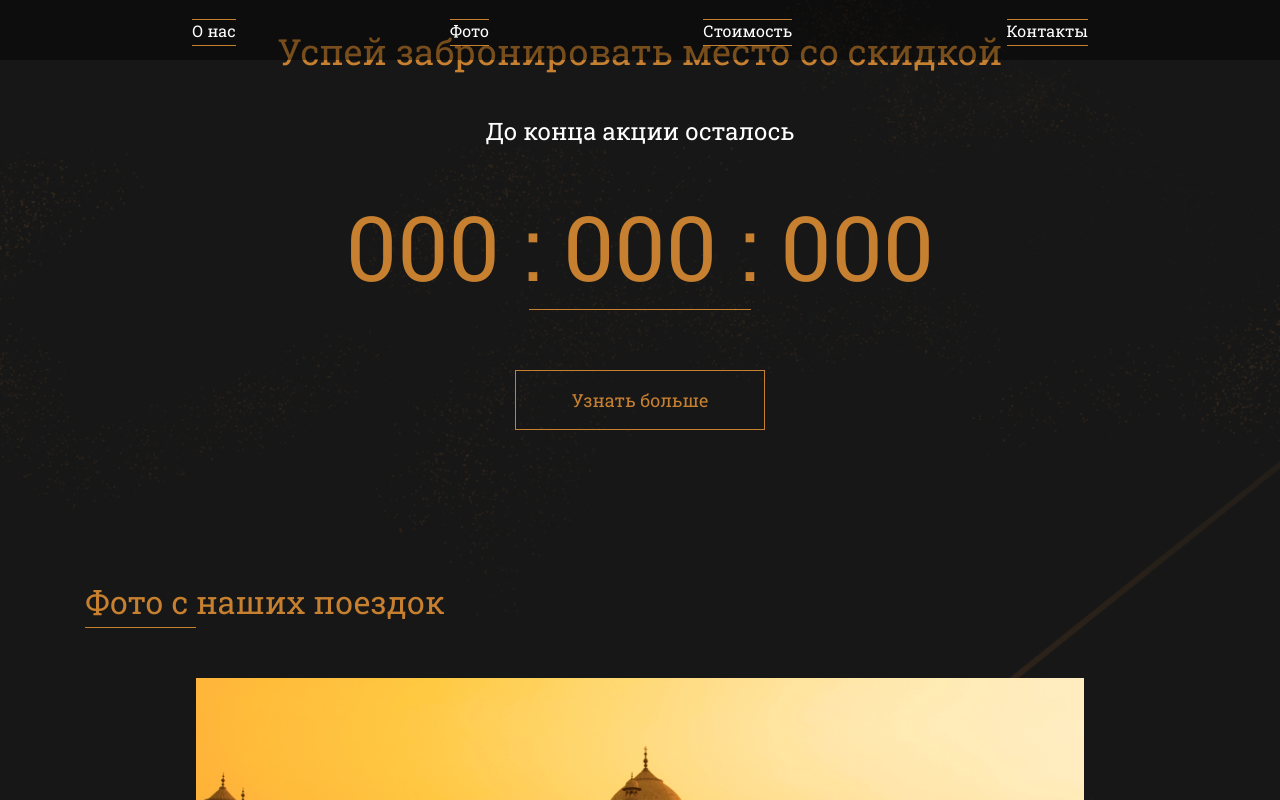
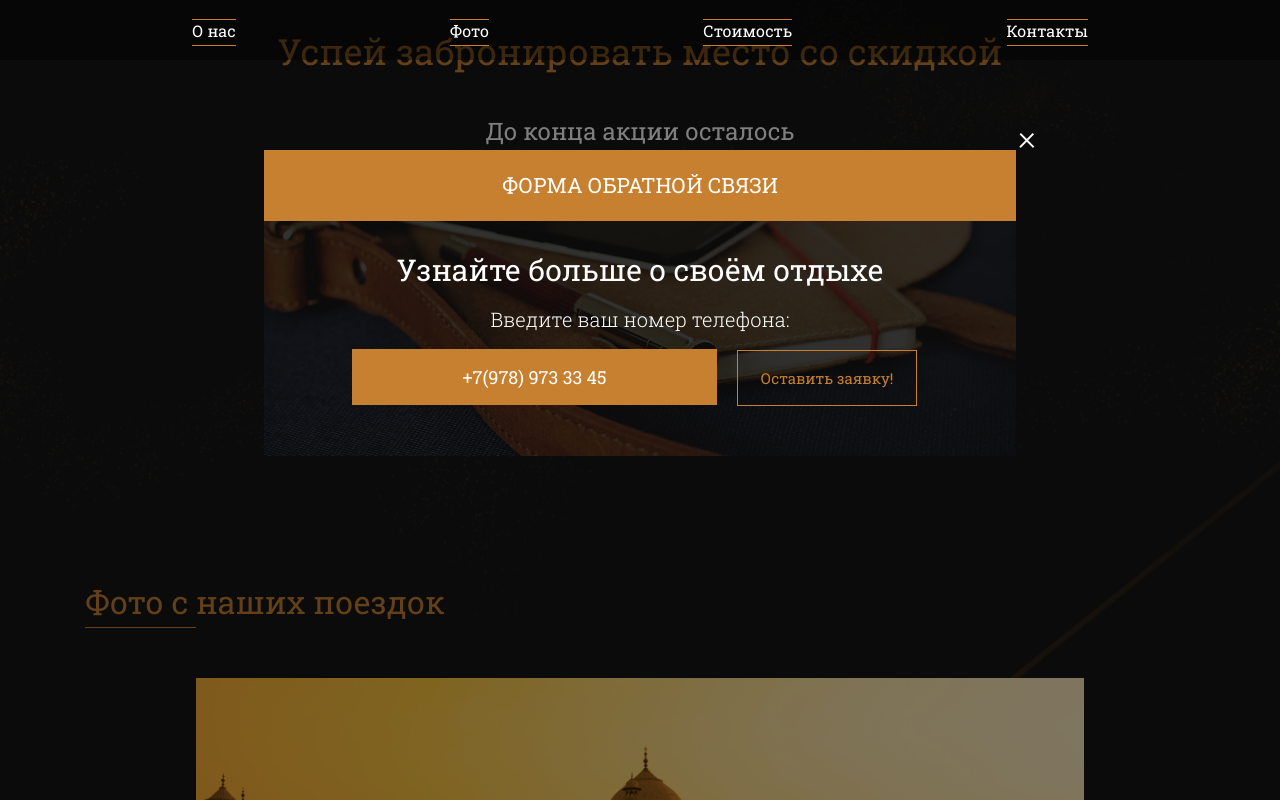
Before and after one commit to osdal/Tabs, a plain HTML site: page index.html in a window 1280 px wide. Both pictures are taken after a click on the button "Узнать больше". Shown: the part 1353-2153 px from the top of the page. Drawn offline with Linux system fonts and the light colour scheme.

Commit message:
Всплівающее окно и this

```diff
--- a/css/style.css
+++ b/css/style.css
@@ -22,6 +22,22 @@
     opacity: 1;
   }
 }
+
+.more-splash {
+  animation-name: splash;
+  animation-duration: 1.7s;
+}
+
+@keyframes splash {
+  from {
+    box-shadow: 0 0 10px @main-color;
+  }
+  to {
+    box-shadow: 0 0 60px @main-color;
+  }
+}
+
+
 .more-splash {
   -webkit-animation-name: splash;
           animation-name: splash;
--- a/js/script.js
+++ b/js/script.js
@@ -39,7 +39,7 @@ window.addEventListener('DOMContentLoaded', function (argument) {
 
 // Таймер
 
-	let deadline = '2018-08-22';
+	let deadline = '2018-03-23';
 
 	function getTimeRemaining (endtime) {
 		let t = Date.parse(endtime) - Date.parse(new Date());
@@ -48,9 +48,9 @@ window.addEventListener('DOMContentLoaded', function (argument) {
 						minutes = Math.floor( (t/1000/60) % 60 ),
 						hours = Math.floor( (t/(1000*60*60)) );
 			} else {
-				seconds = '00',
-				minutes = '00',
-				hours = '00';
+				seconds = '0',
+				minutes = '0',
+				hours = '0';
 			}
 
 			return {
@@ -87,9 +87,9 @@ window.addEventListener('DOMContentLoaded', function (argument) {
 				 	seconds.innerHTML = t.seconds;
 				 }
 
-				 if (t.total <= 0) {
+				 /*if (t.total <= 0) {
 				 	clearInterval(timeInterval);
-				 }
+				 }*/
 			};
 
 			updateClock();
@@ -99,4 +99,26 @@ window.addEventListener('DOMContentLoaded', function (argument) {
 
 	setClock('timer', deadline);
 
+// Модальное окно
+
+	let more = document.querySelector('.more'),
+		overlay = document.querySelector('.overlay'),
+		close = document.querySelector('.popup-close');
+
+		more.addEventListener('click', function(){
+			this.classList.add('more-splash');
+			overlay.style.display = 'block';
+			document.body.style.overflow = 'hidden';
+		});
+
+		close.addEventListener('click', function() {
+			overlay.style.display = 'none';
+			more.classList.remove('more-splash');
+			document.body.style.overflow = '';
+		});
+
+
+
+
+
 });
```
Also changed, not shown: age.html (added, +11 -0 lines), js/age.js (added, +12 -0 lines).
